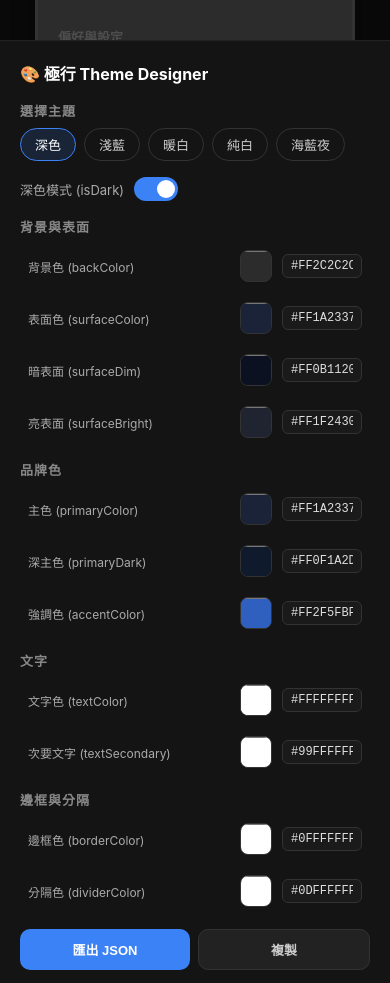
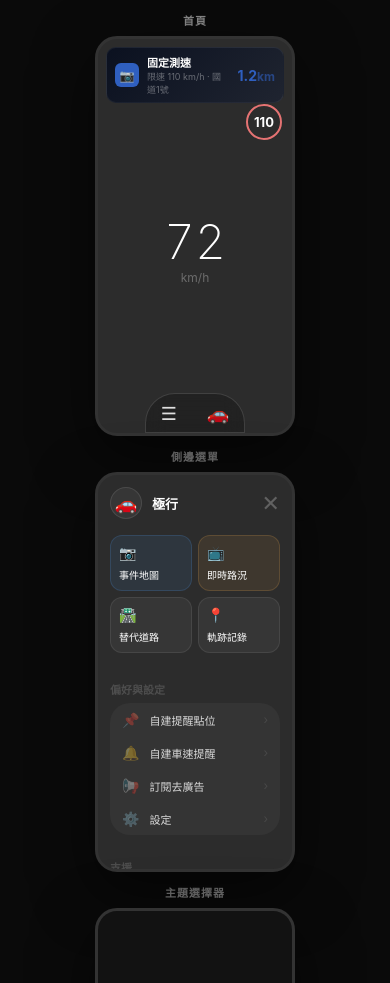
Before and after one commit to JLJimmyH/0308_--, a plain HTML site: page theme_design.html in a window 390 px wide. Shown: the top 983 px of the page. Drawn offline with Linux system fonts and the light colour scheme.

Commit message:
update layout

```diff
--- a/theme_design.html
+++ b/theme_design.html
@@ -8,10 +8,10 @@
   * { margin: 0; padding: 0; box-sizing: border-box; }
   body { font-family: -apple-system, BlinkMacSystemFont, 'Segoe UI', sans-serif; background: #0a0a0a; color: #e0e0e0; min-height: 100vh; }
 
-  .app-layout { display: flex; height: 100vh; }
+  .app-layout { display: flex; height: 100vh; overflow: hidden; }
 
   /* === Left: Phone Preview === */
-  .preview-panel { flex: 1; display: flex; align-items: center; justify-content: center; gap: 24px; padding: 20px; overflow: auto; }
+  .preview-panel { flex: 1; display: flex; align-items: center; justify-content: center; gap: 24px; padding: 20px; overflow: auto; min-width: 0; }
 
   .phone-frame {
     width: 375px; height: 750px; border-radius: 40px; overflow: hidden;
@@ -199,13 +199,95 @@
   .theme-card-bottom { padding: 4px 0; text-align: center; font-size: 11px; font-weight: 600; }
 
   /* Responsive */
+
+  /* Large screens: 3 phones side by side, editor on right */
+  @media (max-width: 1400px) {
+    .phone-frame { width: 300px; height: 600px; border-radius: 32px; }
+    .preview-panel { gap: 16px; padding: 16px; }
+    .editor-panel { width: 340px; padding: 16px; }
+  }
+
+  /* Medium-large: phones wrap, editor on right */
   @media (max-width: 1100px) {
-    .preview-panel { flex-direction: column; }
+    .phone-frame { width: 260px; height: 520px; border-radius: 28px; }
+    .preview-panel { flex-wrap: wrap; justify-content: center; gap: 16px; padding: 16px; }
+    .editor-panel { width: 320px; }
+    .speed-number { font-size: 80px !important; }
+    .speed-limit-badge { width: 44px !important; height: 44px !important; font-size: 16px !important; border-width: 3px !important; top: 45px !important; right: 14px !important; }
+    .event-card { padding: 10px 12px !important; border-radius: 12px !important; }
+    .event-dist { font-size: 18px !important; }
+    .event-icon { width: 30px !important; height: 30px !important; font-size: 15px !important; }
   }
+
+  /* Medium: stack layout (editor on bottom) */
   @media (max-width: 900px) {
-    .app-layout { flex-direction: column; }
-    .editor-panel { width: 100%; border-left: none; border-top: 1px solid #222; }
-    .phone-frame { width: 320px; height: 640px; }
+    .app-layout { flex-direction: column; height: auto; min-height: 100vh; }
+    .preview-panel { flex-wrap: wrap; justify-content: center; gap: 20px; padding: 20px; min-height: auto; }
+    .editor-panel { width: 100%; border-left: none; border-top: 1px solid #222; max-height: none; }
+    .phone-frame { width: 280px; height: 560px; border-radius: 30px; }
+  }
+
+  /* Small tablets */
+  @media (max-width: 700px) {
+    .phone-frame { width: 240px; height: 480px; border-radius: 26px; }
+    .preview-panel { gap: 14px; padding: 14px; }
+    .speed-number { font-size: 64px !important; }
+    .event-card { top: 14px !important; left: 10px !important; right: 10px !important; padding: 8px 10px !important; }
+    .event-title { font-size: 12px !important; }
+    .event-dist { font-size: 16px !important; }
+    .event-sub { font-size: 10px !important; }
+    .menu-cards { gap: 8px !important; }
+    .menu-card { height: 70px !important; padding: 10px !important; border-radius: 14px !important; }
+    .menu-card-icon { font-size: 18px !important; }
+    .menu-card-title { font-size: 11px !important; }
+    .menu-list-item { padding: 10px 14px !important; }
+    .theme-card-mini { width: 72px !important; height: 72px !important; border-radius: 12px !important; }
+    .theme-grid { gap: 8px !important; }
+  }
+
+  /* Mobile phones */
+  @media (max-width: 500px) {
+    .phone-frame { width: 200px; height: 400px; border-radius: 22px; }
+    .preview-panel { flex-direction: column; align-items: center; gap: 12px; padding: 12px; }
+    .phone-label { font-size: 11px; }
+    .editor-panel { padding: 14px; }
+    .editor-panel h2 { font-size: 14px; }
+    .color-row { flex-wrap: wrap; gap: 6px; padding: 6px; }
+    .color-label { flex-basis: 100%; font-size: 11px; }
+    .color-hex { width: 70px; font-size: 11px; }
+    .btn { padding: 8px; font-size: 12px; }
+    .speed-number { font-size: 48px !important; }
+    .speed-unit { font-size: 12px !important; }
+    .speed-limit-badge { width: 36px !important; height: 36px !important; font-size: 13px !important; border-width: 2.5px !important; top: 35px !important; right: 10px !important; }
+    .status-bar { height: 30px !important; font-size: 10px !important; }
+    .event-card { top: 8px !important; left: 8px !important; right: 8px !important; padding: 6px 8px !important; gap: 8px !important; border-radius: 10px !important; }
+    .event-icon { width: 24px !important; height: 24px !important; font-size: 12px !important; border-radius: 6px !important; }
+    .event-title { font-size: 11px !important; }
+    .event-dist { font-size: 14px !important; }
+    .event-sub { font-size: 9px !important; }
+    .bottom-bar { width: 100px !important; height: 40px !important; border-radius: 30px 30px 0 0 !important; }
+    .bottom-bar-icon { font-size: 18px !important; }
+    .menu-content { padding: 12px !important; }
+    .menu-header { margin-bottom: 16px !important; }
+    .menu-logo { width: 32px !important; height: 32px !important; font-size: 14px !important; }
+    .menu-app-name { font-size: 13px !important; }
+    .menu-cards { gap: 6px !important; }
+    .menu-card { height: 56px !important; padding: 8px !important; border-radius: 12px !important; }
+    .menu-card-icon { font-size: 14px !important; }
+    .menu-card-title { font-size: 10px !important; }
+    .menu-section-title { font-size: 11px !important; margin-bottom: 6px !important; }
+    .menu-list-item { padding: 8px 12px !important; gap: 10px !important; }
+    .menu-list-item-icon { font-size: 14px !important; }
+    .menu-list-item-text { font-size: 11px !important; }
+    .social-btn { width: 34px !important; height: 34px !important; font-size: 11px !important; }
+    .social-row { margin-top: 12px !important; gap: 10px !important; }
+    .theme-card-mini { width: 56px !important; height: 56px !important; border-radius: 10px !important; }
+    .theme-grid { gap: 6px !important; }
+    .theme-dialog-text { font-size: 12px !important; }
+    .theme-dialog-title { padding: 6px 16px !important; margin-bottom: 12px !important; }
+    .theme-card-dot { width: 12px !important; height: 12px !important; }
+    .theme-card-accent { width: 16px !important; height: 5px !important; }
+    .theme-card-bottom { font-size: 9px !important; }
   }
 </style>
 </head>
```
